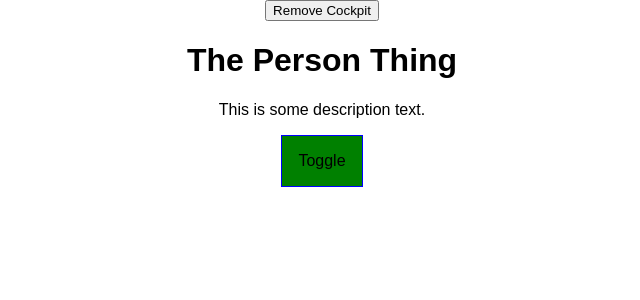
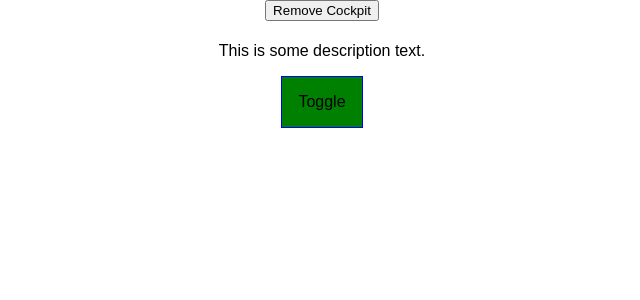
Before and after one commit to rjw1428/react-notes, a React app: page / in a window 1280 px wide. Shown: the top 300 px of the page, without its empty margins (318-958 px from the left). Built offline with nearby package versions, Linux system fonts and the light colour scheme.

Commit message:
Lesson 104 - Wrapping the entier component export with HOC

```diff
--- a/src/components/Persons/Person/Person.js
+++ b/src/components/Persons/Person/Person.js
@@ -5,7 +5,7 @@
     render() {
         console.log(this.props.name + " is rendering...")
         return (
-            <Auxil className={styles}>
+            <Auxil>
                 <p key="el1" onClick={this.props.click}>My name is this.{this.props.name} and I am {Math.floor(Math.random() * 30)} ({this.props.age}) years old</p>,
                 <p key="el2">{this.props.children}</p>,
                 <input key="el3" type="text" onChange={this.props.changed} value={this.props.name}></input>,
--- a/src/components/hoc/WithClass.js
+++ b/src/components/hoc/WithClass.js
@@ -1,7 +1,12 @@
 import React from 'react'
 
-const withClass=props=>(
-    <div className={props.classes}>{props.children}</div>
-)
+//By setting default arguments, it forces a specific use case for the HOC
+const withClass=(WrappedComponent, className)=>{
+    return props=> (
+        <div className={className}>
+            <WrappedComponent/>
+        </div>
+    )
+}
 
 export default withClass
--- a/src/containers/App.js
+++ b/src/containers/App.js
@@ -2,7 +2,9 @@
 import styles from './App.css';
 import Persons from '../components/Persons/Persons'
 import Cockpit from '../components/Cockpit/Cockpit';
-import WithClass from '../components/hoc/WithClass'
+import withClass from '../components/hoc/WithClass'
+import Auxil from '../components/hoc/Auxil'
+
 class App extends Component {
   constructor(props) {
     super(props)
@@ -77,7 +79,7 @@
     }
 
     return (
-      <WithClass classes={styles.App}>
+      <Auxil>
         <button onClick={() => {
           this.setState({ showCockpit: false })
         }}>Remove Cockpit
@@ -91,11 +93,10 @@
             personsListLength={this.state.persons.length}
           />) : null}
         {list}
-      </WithClass>
+        </Auxil>
     );
   }
 }
 
 
-
-export default App
+export default withClass(App, styles.App)
```
